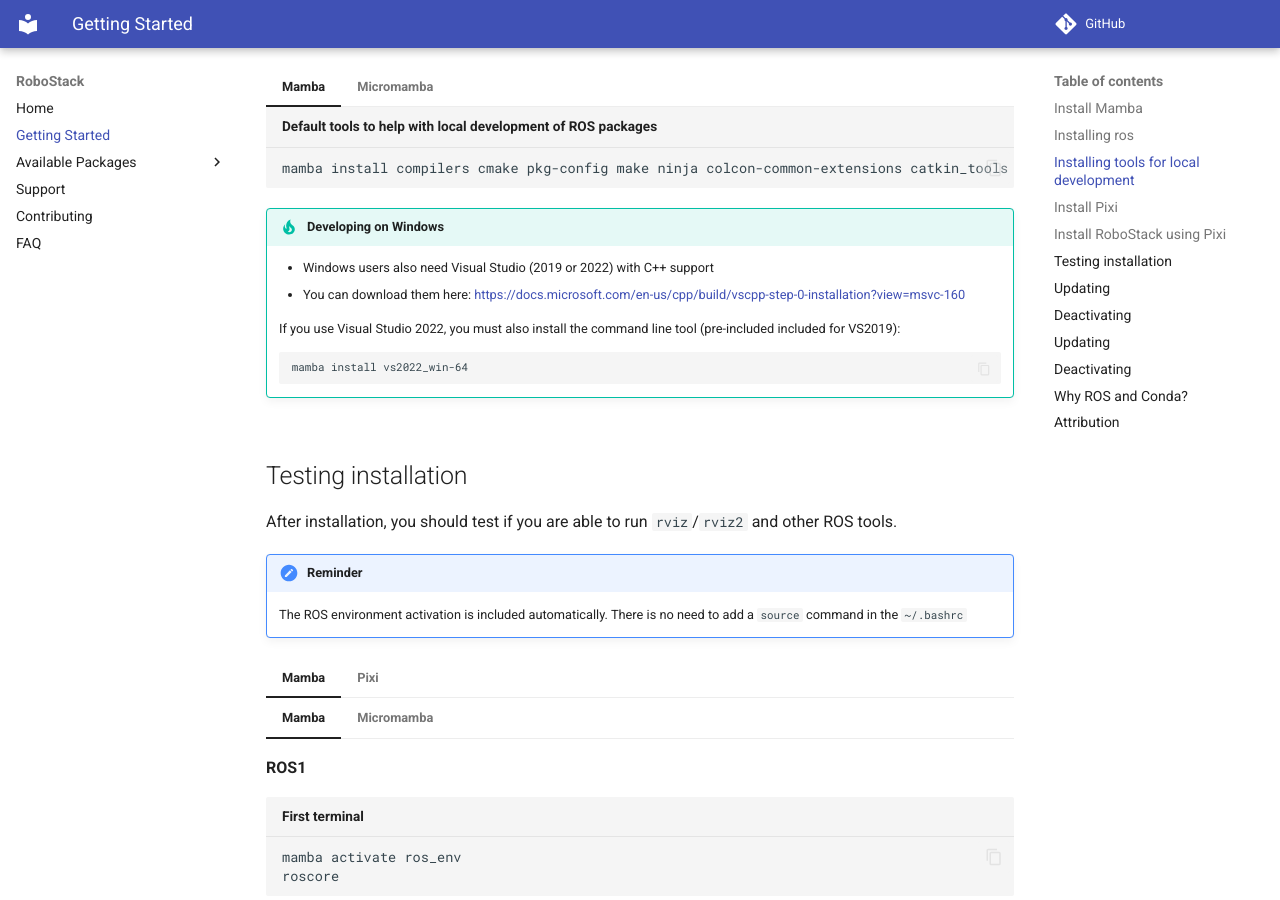
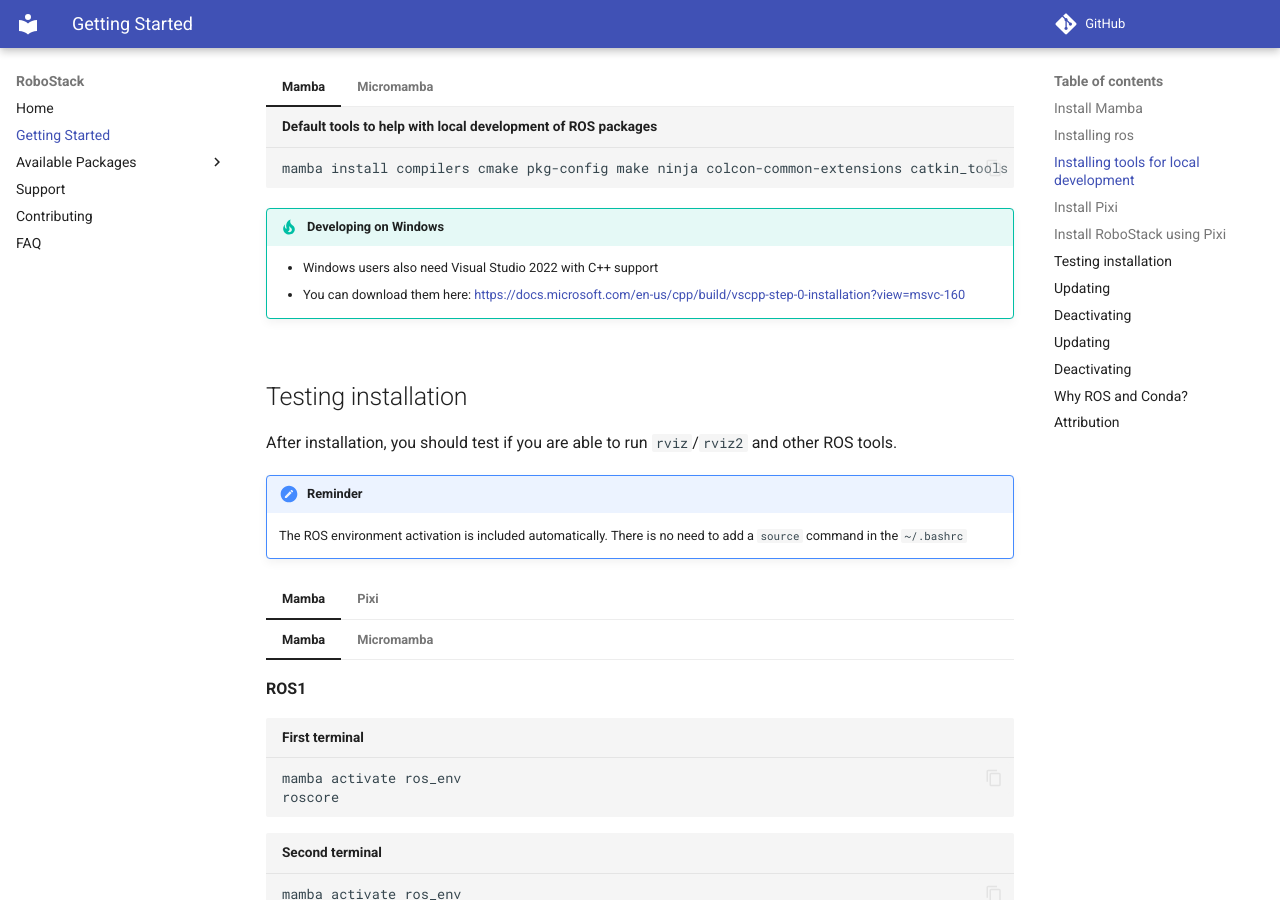
Before and after one commit to RoboStack/robostack.github.io, an MkDocs documentation site: the page built from docs/GettingStarted.md, in a window 1280 px wide and 900 px high, scrolled down 1814 px. Built offline with MkDocs 1.6.1 and Material for MkDocs 9.7.7, drawn with Linux system fonts in a browser that asks for light colours; comment, search, counter and statistics services are not loaded.

Commit message:
Remove reference to VS2022

````diff
--- a/docs/GettingStarted.md
+++ b/docs/GettingStarted.md
@@ -119,13 +119,9 @@
         ```
 
     !!! tip "Developing on Windows"
-        - Windows users also need Visual Studio (2019 or 2022) with C++ support
+        - Windows users also need Visual Studio 2022 with C++ support
         - You can download them here: [https://docs.microsoft.com/en-us/cpp/build/vscpp-step-0-installation?view=msvc-160](https://docs.microsoft.com/en-us/cpp/build/vscpp-step-0-installation?view=msvc-160)
 
-        If you use Visual Studio 2022, you must also install the command line tool (pre-included included for VS2019):
-        ```
-        mamba install vs2022_win-64
-        ```
 
 === "Pixi"
     ## Install Pixi
````
